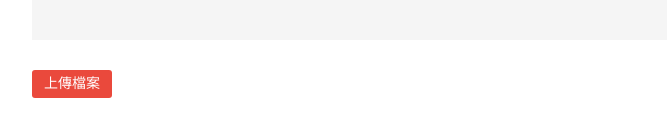
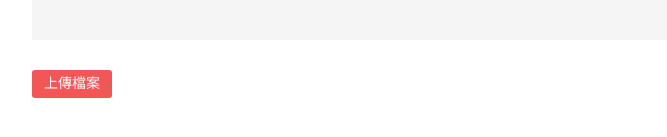
Before and after one commit to JessicaHuang210/csv-to-i18n-json, a Vue app: page / in a window 1280 px wide. Shown: the part 637-774 px from the top of the page, without its empty margins (18-685 px from the left). Built offline with nearby package versions, Linux system fonts and the light colour scheme.

Commit message:
edit: 修改樣式、新增favicon

```diff
--- a/public/index.html
+++ b/public/index.html
@@ -4,7 +4,7 @@
     <meta charset="utf-8">
     <meta http-equiv="X-UA-Compatible" content="IE=edge">
     <meta name="viewport" content="width=device-width,initial-scale=1.0">
-    <link rel="icon" href="<%= BASE_URL %>favicon.ico">
+    <link rel="icon" href="<%= BASE_URL %>logo.jpg">
     <title><%= htmlWebpackPlugin.options.title %></title>
   </head>
   <body>
--- a/src/scss/main.scss
+++ b/src/scss/main.scss
@@ -1,5 +1,5 @@
 @import "./basic/reset.scss";
-
+$primary-color: #f25657;
 .container {
   padding: 50px;
   .form-group {
@@ -55,7 +55,7 @@ h1 {
 }
 .upload {
   @include btn;
-  background-color: #ea493c;
+  background-color: $primary-color;
   color: #fff;
   max-width: 90px;
   text-align: center;
@@ -72,7 +72,7 @@ select {
 }
 button {
   @include btn;
-  background-color: #ea493c;
+  background-color: $primary-color;
   color: #fff;
   border: 0;
 }
```
Also changed, not shown: public/logo.jpg (added).
